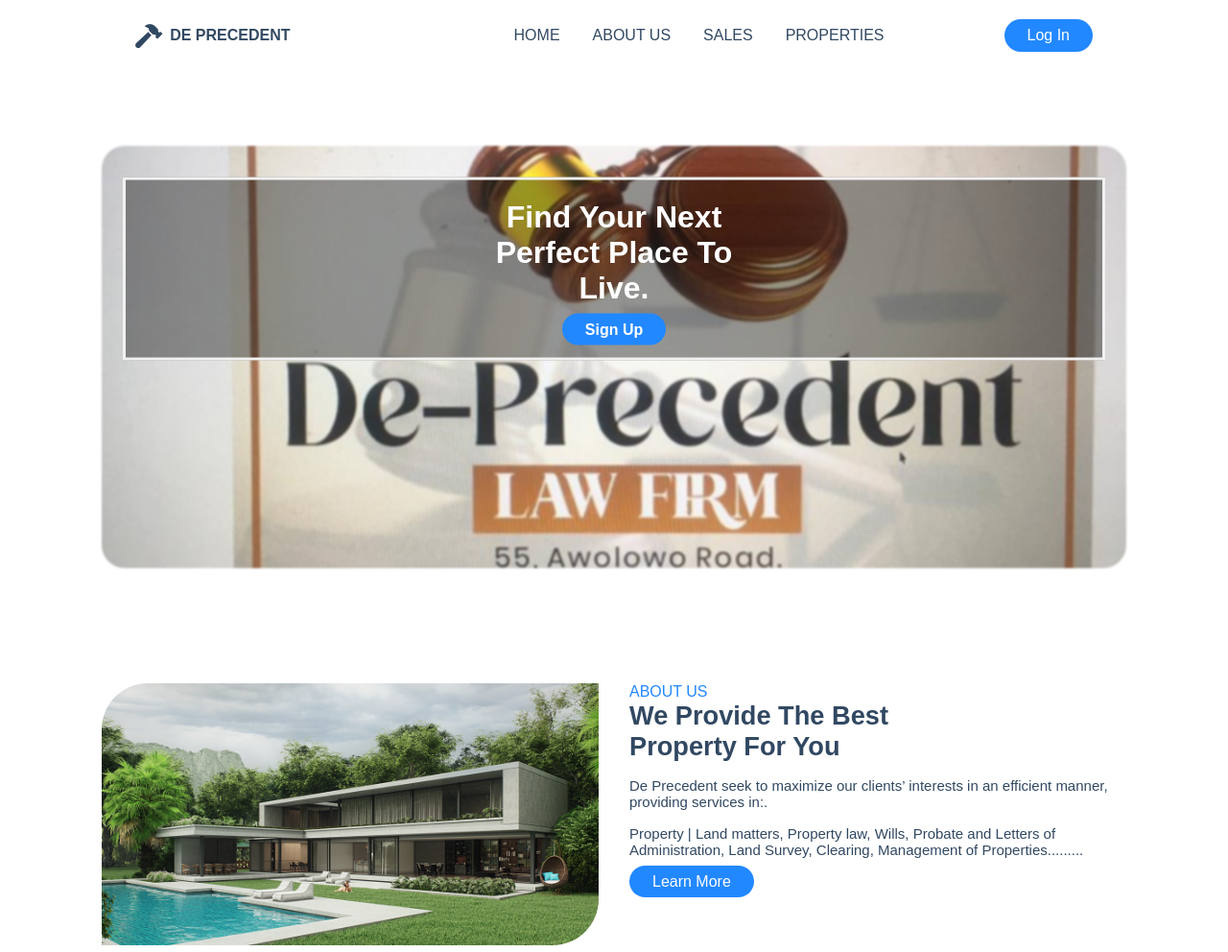
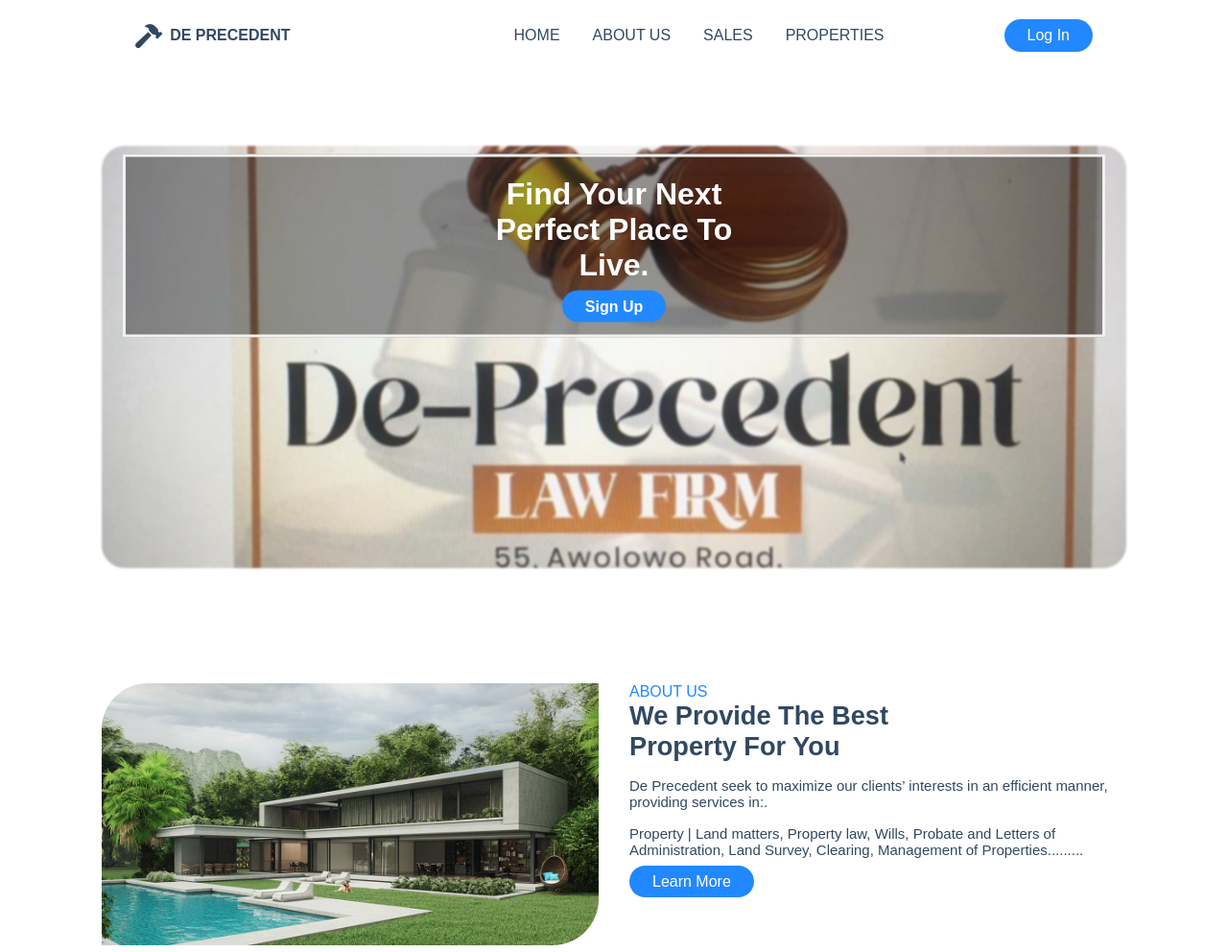
Before and after one commit to Derrick99234/De-precedentInvestmentLTD.com, a plain HTML site: page index.html in a window 1280 px wide. Shown: the top 992 px of the page at 96% size. Drawn offline with nearby package versions, Linux system fonts and the light colour scheme; a web font is replaced by a local one.

Commit message:
Update style.css

```diff
--- a/style.css
+++ b/style.css
@@ -111,7 +111,7 @@ header {
   font-weight: bold;
   border: 3px solid #f1f1f1;
   position: absolute;
-  top: 35%;
+  top: 32%;
   left: 50%;
   transform: translate(-50%, -50%);
   z-index: 2;
```
